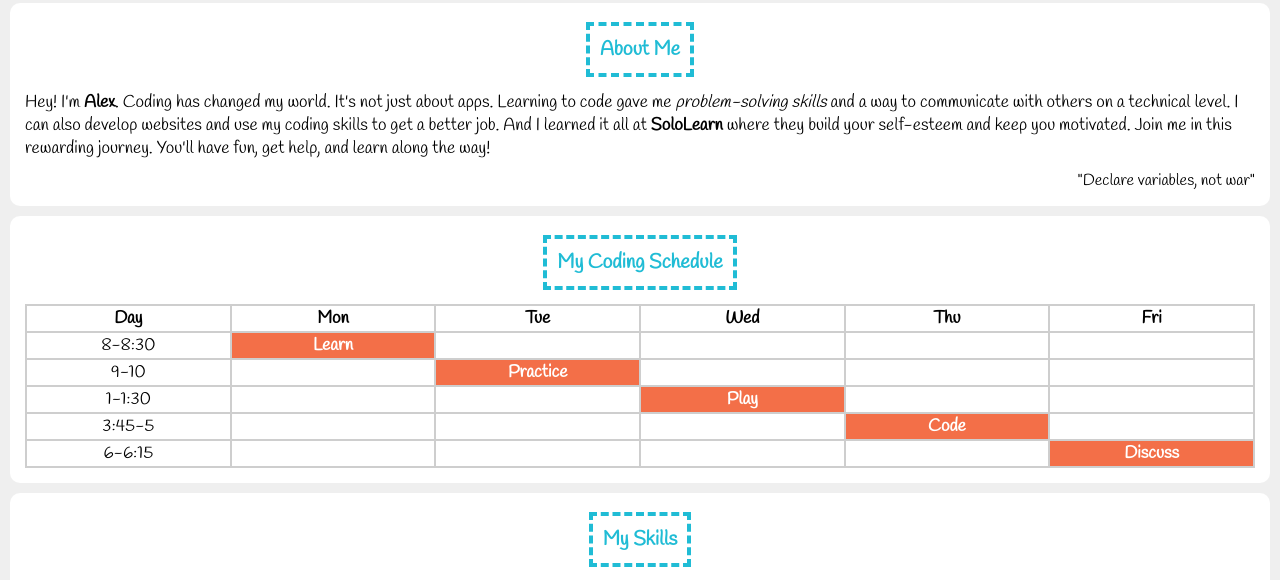
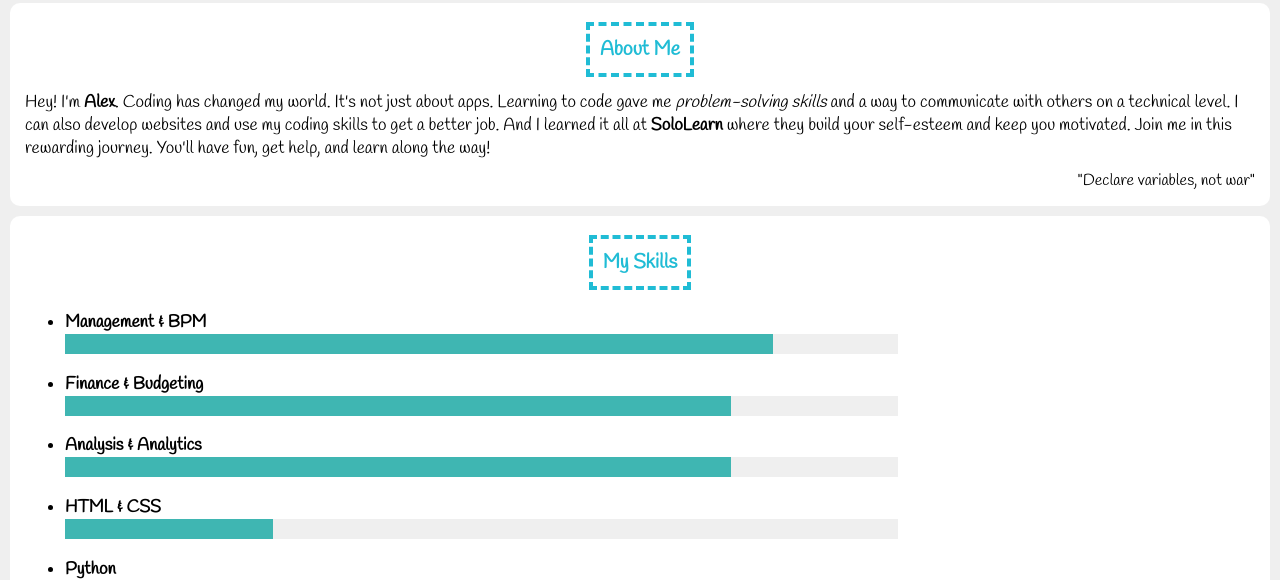
Before and after one commit to PakinIgor/PakinIgor.github.io, a plain HTML site: page index.html in a window 1280 px wide. Shown: the part 182-762 px from the top of the page. Drawn offline with Linux system fonts and the light colour scheme.

Commit message:
-My Schedule_+(up)My Skills_-Media section (Video)

```diff
--- a/index.html
+++ b/index.html
@@ -25,87 +25,34 @@
 	        </div>
 	        <!-- About Me section end -->
 
-	        <!-- My Schedule section start -->
-	        <div class="section">
-	            <h1><span>My Coding Schedule</span></h1>
-	            <table>
-	                <tr>
-	                    <th>Day</th>
-	                    <th>Mon</th>
-	                    <th>Tue</th>
-	                    <th>Wed</th>
-	                    <th>Thu</th>
-	                    <th>Fri</th>
-	                </tr>
-	                <tr>
-	                    <td>8-8:30</td>
-	                    <td class="selected">Learn</td>
-	                    <td></td>
-	                    <td></td>
-	                    <td></td>
-	                    <td></td>
-	                </tr>
-	                <tr>
-	                    <td>9-10</td>
-	                    <td></td>
-	                    <td class="selected">Practice</td>
-	                    <td></td>
-	                    <td></td>
-	                    <td></td>
-	                </tr>
-	                <tr>
-	                    <td>1-1:30</td>
-	                    <td></td>
-	                    <td></td>
-	                    <td class="selected">Play</td>
-	                    <td></td>
-	                    <td></td>
-	                </tr>
-	                <tr>
-	                    <td>3:45-5</td>
-	                    <td></td>
-	                    <td></td>
-	                    <td></td>
-	                    <td class="selected">Code</td>
-	                    <td></td>
-	                </tr>
-	                <tr>
-	                    <td>6-6:15</td>
-	                    <td></td>
-	                    <td></td>
-	                    <td></td>
-	                    <td></td>
-	                    <td class="selected">Discuss</td>
-	                </tr>
-	            </table>
-	        </div>
-	        <!-- My Schedule section end -->
-
-
 	        <!-- My Skills section start -->
 	        <div class="section">
 	            <h1><span>My Skills</span></h1>
 	            <ul>
-	                <li>HTML <br />
+	                <li>Management & BPM <br />
+	                    <progress min="0" max="100" value="85"></progress>
+	                </li>
+	                <li>Finance & Budgeting <br />
 	                    <progress min="0" max="100" value="80"></progress>
 	                </li>
-	                <li>JavaScript <br />
-	                    <progress min="0" max="100" value="50"></progress>
+	                <li>Analysis & Analytics <br />
+	                    <progress min="0" max="100" value="80"></progress>
+	                </li>
+	                <li>HTML & CSS <br />
+	                    <progress min="0" max="100" value="25"></progress>
 	                </li>
 	                <li>Python <br />
-	                    <progress min="0" max="100" value="30"></progress>
+	                    <progress min="0" max="100" value="20"></progress>
+	                </li>
+	                <li>SQL <br />
+	                    <progress min="0" max="100" value="20"></progress>
+	                </li>
+	                <li>Soft Skills <br />
+	                    <progress min="0" max="100" value="90"></progress>
 	                </li>
 	            </ul>
 	        </div>
 	        <!-- My Skills section end -->
-
-
-	         <!-- Media section start -->
-	        <div class="section">
-	            <h1><span>My Media</span></h1>
-	            <iframe height="150" width="300" src="https://www.youtube.com/embed/Q6_5InVJZ88" allowfullscreen frameborder="0"></iframe>
-	        </div>
-	        <!-- Media section end -->
 
 	        <!-- Form section start -->
 	       <div class="section">
```
